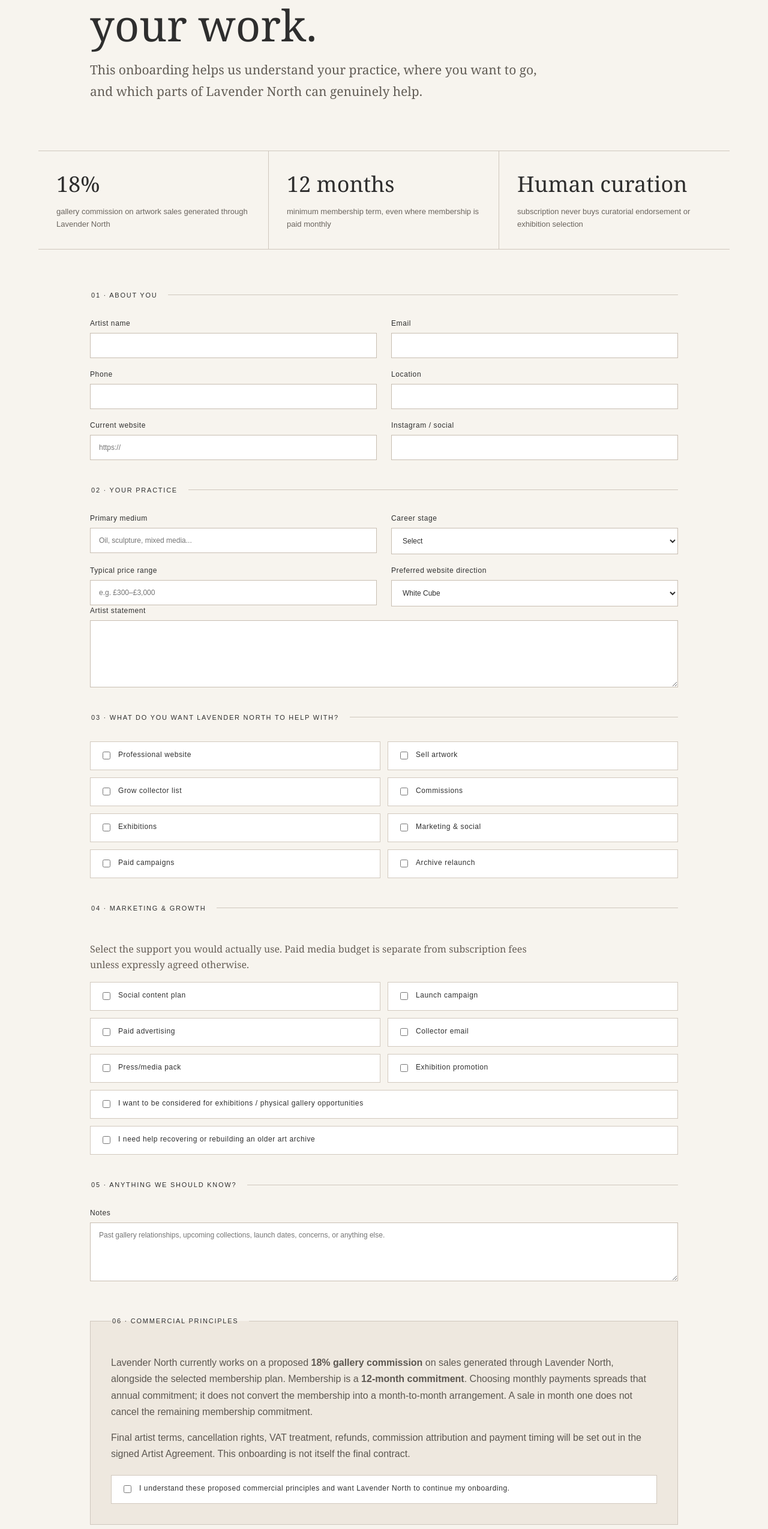
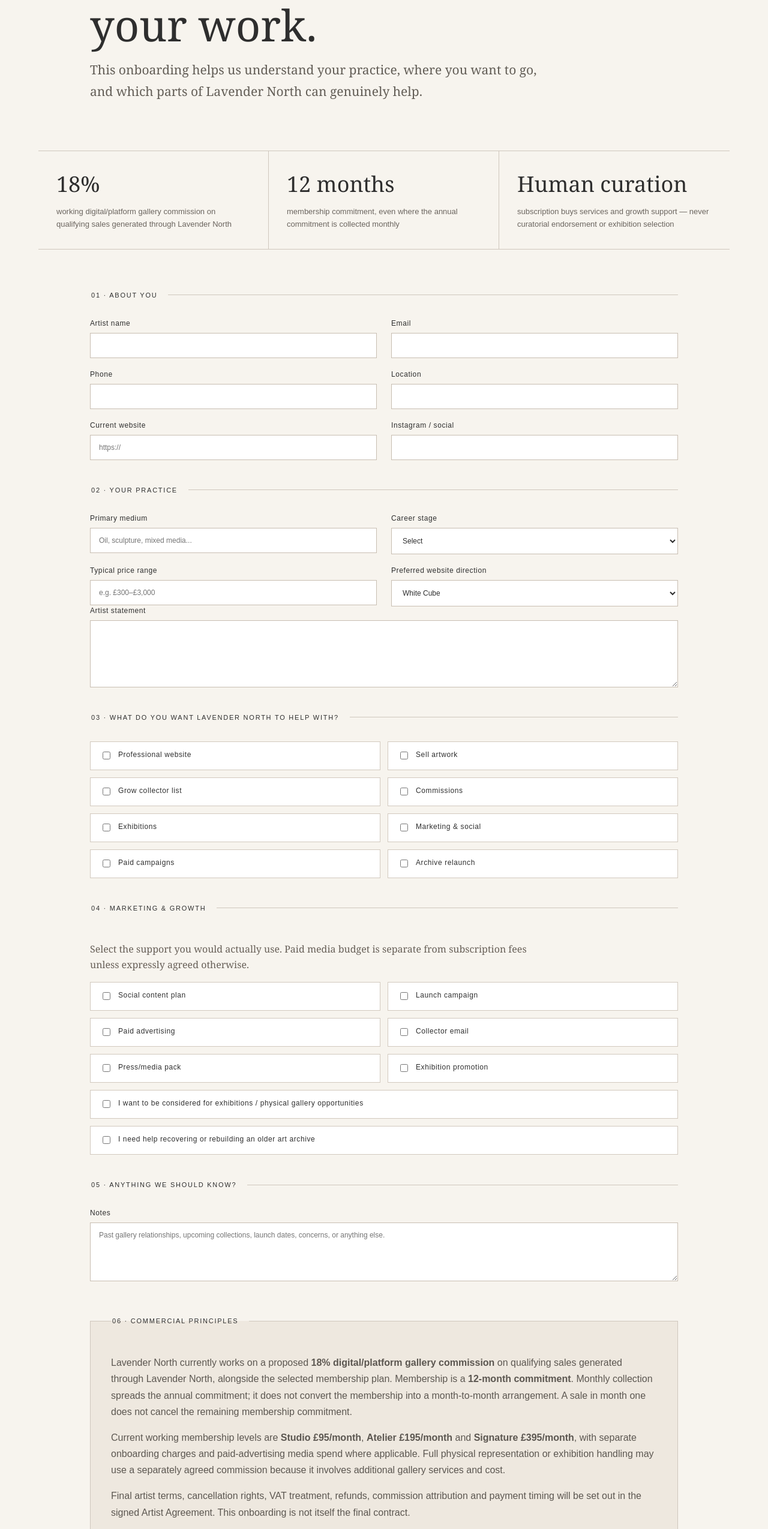
Before and after one commit to ORVIA-Oversight/lavender-north, a Next.js app: page /onboarding in a window 1280 px wide. Shown: the part 251-2800 px from the top of the page at 60% size. Built offline with nearby package versions, Linux system fonts and the light colour scheme.

Commit message:
Update artist onboarding commercial principles

```diff
--- a/src/app/onboarding/page.tsx
+++ b/src/app/onboarding/page.tsx
@@ -60,9 +60,9 @@
     </section>
 
     <section className="commercial-summary">
-      <div><strong>18%</strong><span>gallery commission on artwork sales generated through Lavender North</span></div>
-      <div><strong>12 months</strong><span>minimum membership term, even where membership is paid monthly</span></div>
-      <div><strong>Human curation</strong><span>subscription never buys curatorial endorsement or exhibition selection</span></div>
+      <div><strong>18%</strong><span>working digital/platform gallery commission on qualifying sales generated through Lavender North</span></div>
+      <div><strong>12 months</strong><span>membership commitment, even where the annual commitment is collected monthly</span></div>
+      <div><strong>Human curation</strong><span>subscription buys services and growth support — never curatorial endorsement or exhibition selection</span></div>
     </section>
 
     <form className="onboarding-form" onSubmit={submit}>
@@ -103,7 +103,8 @@
       </fieldset>
 
       <fieldset className="terms-box"><legend>06 · Commercial principles</legend>
-        <p>Lavender North currently works on a proposed <strong>18% gallery commission</strong> on sales generated through Lavender North, alongside the selected membership plan. Membership is a <strong>12-month commitment</strong>. Choosing monthly payments spreads that annual commitment; it does not convert the membership into a month-to-month arrangement. A sale in month one does not cancel the remaining membership commitment.</p>
+        <p>Lavender North currently works on a proposed <strong>18% digital/platform gallery commission</strong> on qualifying sales generated through Lavender North, alongside the selected membership plan. Membership is a <strong>12-month commitment</strong>. Monthly collection spreads the annual commitment; it does not convert the membership into a month-to-month arrangement. A sale in month one does not cancel the remaining membership commitment.</p>
+        <p>Current working membership levels are <strong>Studio £95/month</strong>, <strong>Atelier £195/month</strong> and <strong>Signature £395/month</strong>, with separate onboarding charges and paid-advertising media spend where applicable. Full physical representation or exhibition handling may use a separately agreed commission because it involves additional gallery services and cost.</p>
         <p>Final artist terms, cancellation rights, VAT treatment, refunds, commission attribution and payment timing will be set out in the signed Artist Agreement. This onboarding is not itself the final contract.</p>
         <label className="check consent"><input required type="checkbox" name="accepted_commercial_principles"/><span>I understand these proposed commercial principles and want Lavender North to continue my onboarding.</span></label>
       </fieldset>
```
